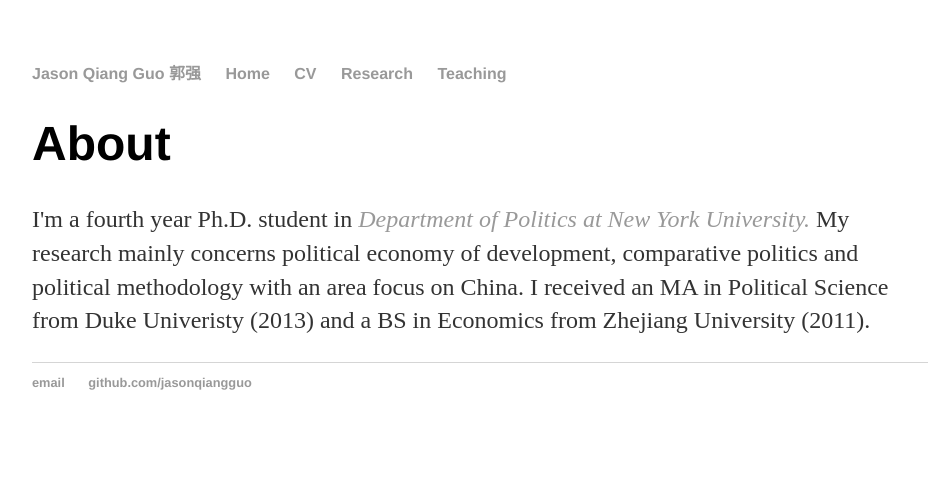
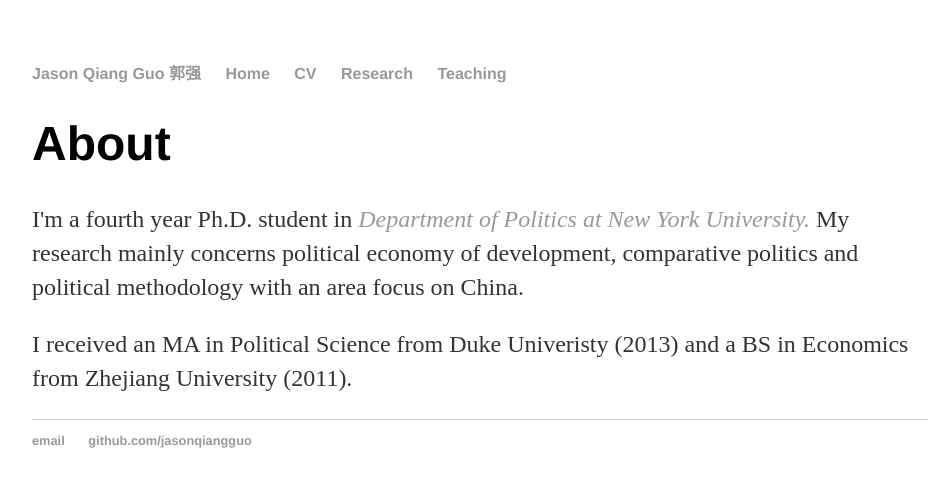
Before and after one commit to jasonqiangguo/jasonqiangguo.github.io, a Jekyll site: the page built from index.html, in a window 1280 px wide. Shown: the top 487 px of the page, without its empty margins (160-1099 px from the left). Built offline with Jekyll 4.4.1, drawn with Linux system fonts in a browser that asks for light colours.

Commit message:
homepage

```diff
--- a/index.html
+++ b/index.html
@@ -4,7 +4,7 @@
 ---
 <div class="blurb">
 	<h1>About </h1>
-	<p>I'm a fourth year Ph.D. student in <a href="http://politics.as.nyu.edu/page/home"> <em> Department of Politics at New York University. </em> </a> My research mainly concerns political economy of development, comparative politics and political methodology with an area focus on China.
+	<p>I'm a fourth year Ph.D. student in <a href="http://politics.as.nyu.edu/page/home"> <em> Department of Politics at New York University. </em> </a> My research mainly concerns political economy of development, comparative politics and political methodology with an area focus on China.</p>
 
-	I received an MA in Political Science from Duke Univeristy (2013) and a BS in Economics from Zhejiang University (2011). </p>
+	<p>I received an MA in Political Science from Duke Univeristy (2013) and a BS in Economics from Zhejiang University (2011). </p>
 </div><!-- /.blurb -->
```
